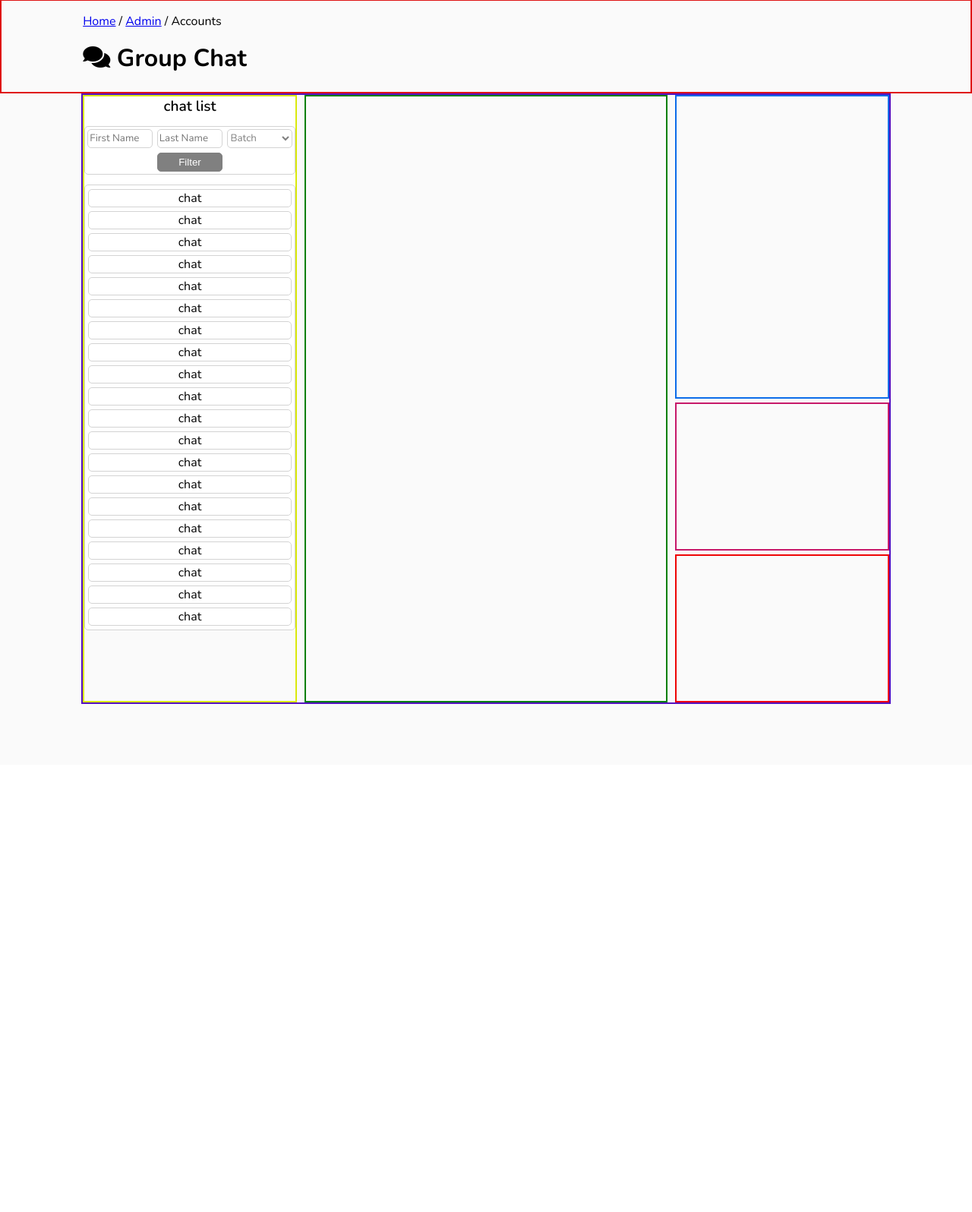
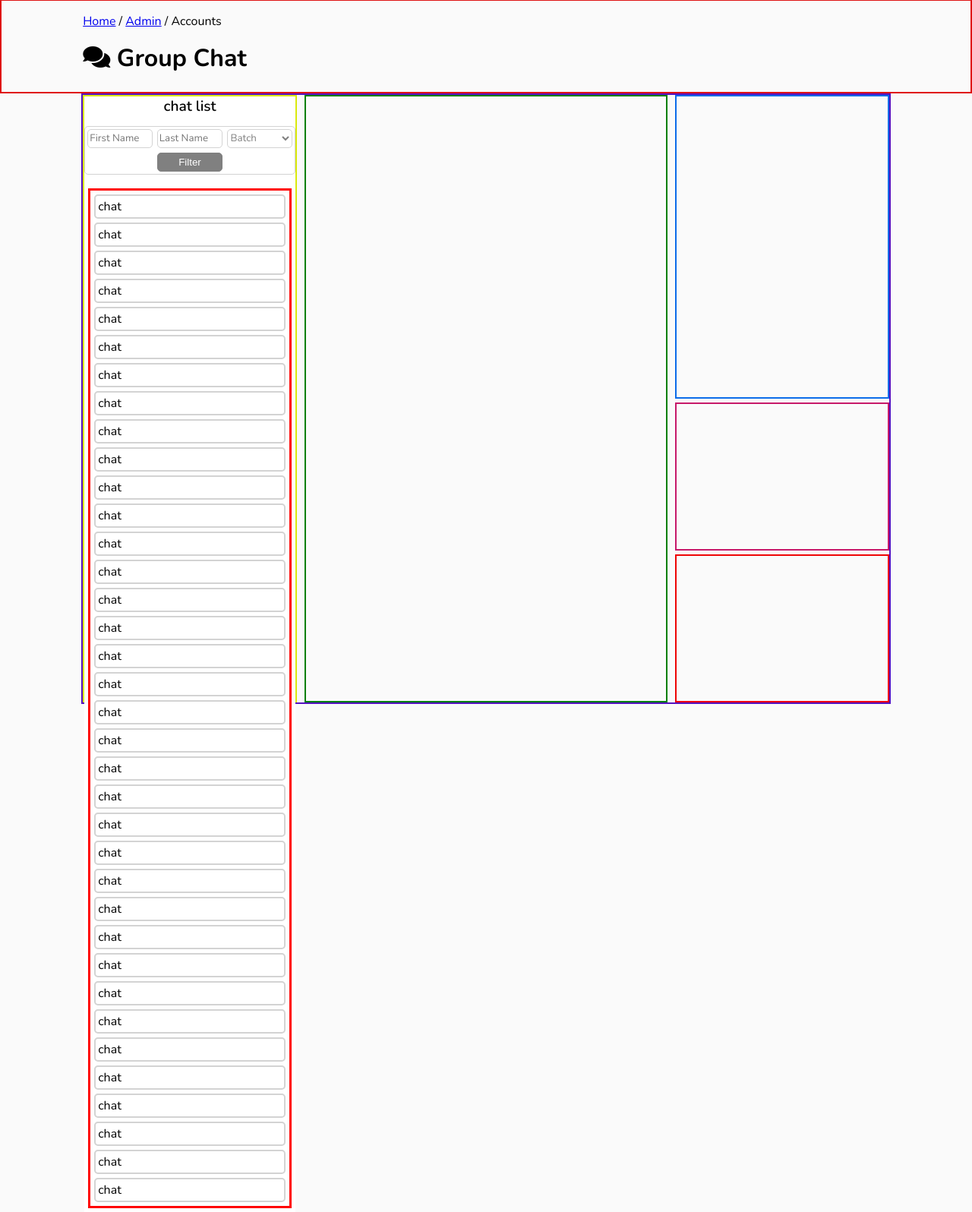
Before and after one commit to IsuruVihan/UCSC_Alumni_Diaries, a PHP site: page /group-chat.php in a window 1280 px wide. Shown: the part 111-1707 px from the top of the page at 76% size. Before the commit the page ends 1038 px from the top, so only its background shows below. Run offline with PHP 8.4, Linux system fonts and the light colour scheme; some libraries are stand-ins or nearby versions.

Commit message:
save changes

```diff
--- a/assets/styles/group-chat.css
+++ b/assets/styles/group-chat.css
@@ -90,28 +90,31 @@
 
 }
 .chats{
-  border: 1px solid lightgray;
-  border-radius: 5px;
+  border: 3px solid red;
+  /* border-radius: 5px; */
   height: 100%;
-  padding: 5px;
-  display: flex;
-  flex-direction: column;
+  margin: 5px;
+  /* display: flex; */
+  /* flex-direction: column; */
   justify-content: flex-start;
-  align-items: center;
-  gap: 5px;
+  /* align-items: center; */
+  /* gap: 5px; */
   overflow: hidden;
   overflow-y: scroll;
 
 }
 .chat{
-width: 100%;
+/* width: 100%; */
 height: 15%;
-border: 1px solid lightgray;
+border: 2px solid lightgray;
 border-radius: 5px;
 display: flex;
-justify-content: space-around;
-align-items: center;
+justify-content: flex-start;
+align-items: flex-start;
 transition: all ease-in-out 0.5s;
+margin:5px;
+padding:3px;
+
 }
 .chat-list{
   grid-column-start: line1;
--- a/pages/group-chat.php
+++ b/pages/group-chat.php
@@ -148,6 +148,23 @@
                     <div class='chat'>chat</div>
                     <div class='chat'>chat</div>
                     <div class='chat'>chat</div>
+                    <div class='chat'>chat</div>
+                    <div class='chat'>chat</div>
+                    <div class='chat'>chat</div>
+                    <div class='chat'>chat</div>
+                    <div class='chat'>chat</div>
+                    <div class='chat'>chat</div>
+                    <div class='chat'>chat</div>
+                    <div class='chat'>chat</div>
+                    <div class='chat'>chat</div>
+                    <div class='chat'>chat</div>
+                    <div class='chat'>chat</div>
+                    <div class='chat'>chat</div>
+                    <div class='chat'>chat</div>
+                    <div class='chat'>chat</div>
+                    <div class='chat'>chat</div>
+                    <div class='chat'>chat</div>
+
             </div>
         </div>
       </div>
```
